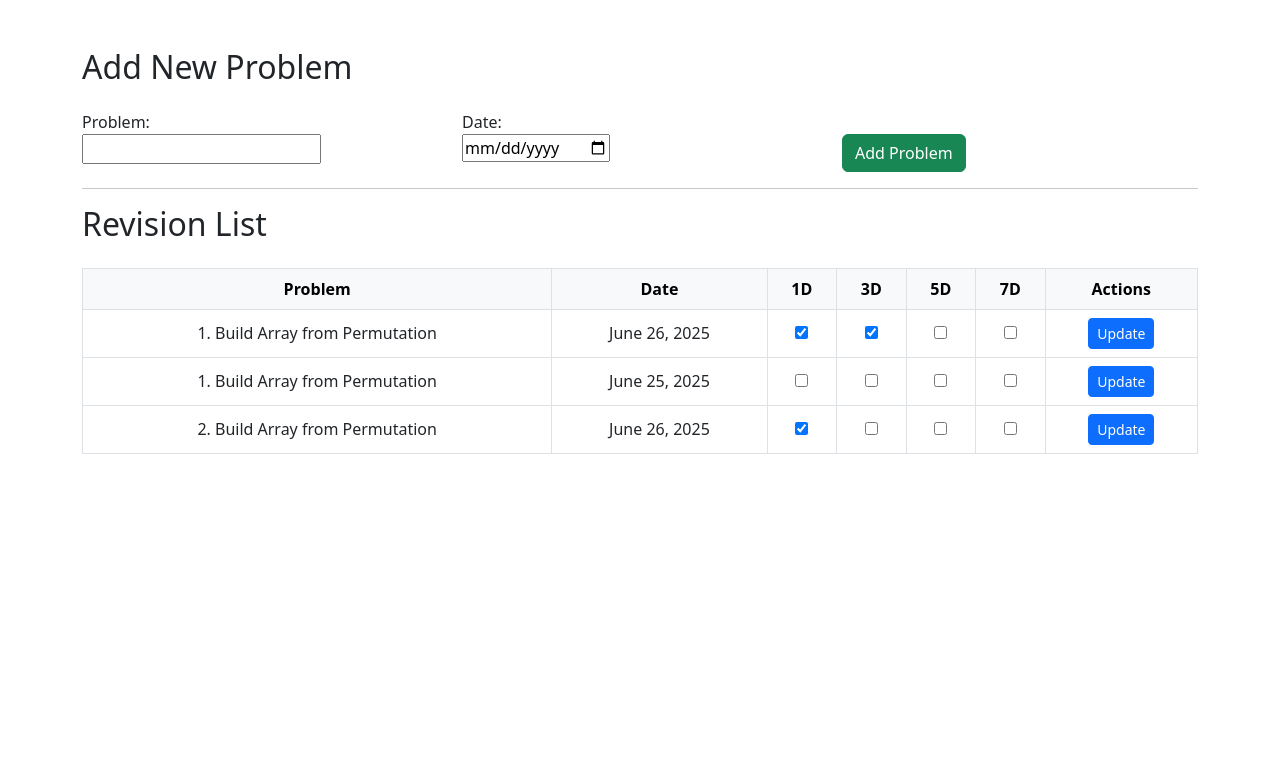
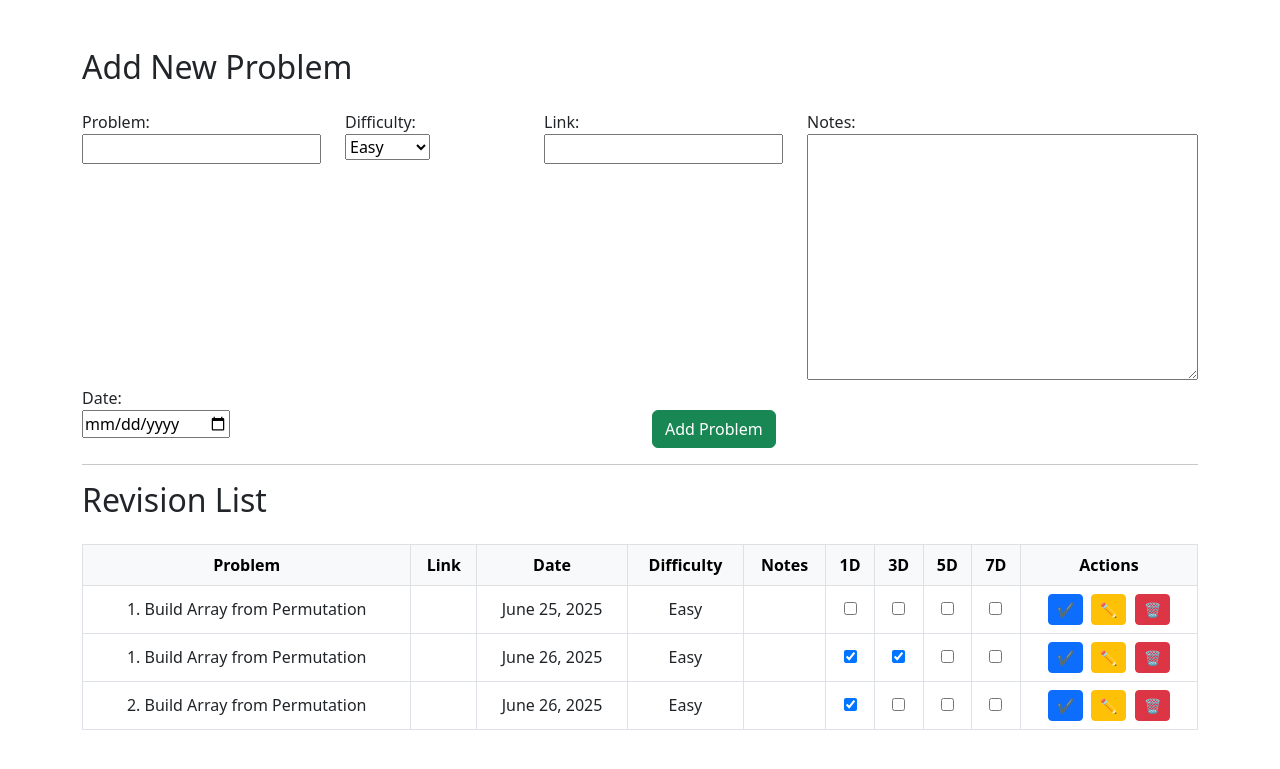
Before and after one commit to aarifzz/Reminder, a Django app: page / in a window 1280 px wide. Shown: the top 769 px of the page. Run offline with Django 4.2, Linux system fonts and the light colour scheme; data comes from the database, SQL or seed files in the repository.

Commit message:
added fields

```diff
--- a/dsatracker/urls.py
+++ b/dsatracker/urls.py
@@ -6,5 +6,8 @@ urlpatterns = [
     path('', views.revision_view, name='revision_view'),
     path('update/<int:pk>/', views.update_problem, name='update_problem'),
     path('check-reminders/', views.check_reminders_view, name='check_reminders'),
+    path('edit/<int:pk>/', views.edit_problem, name='edit_problem'),
+    path('delete/<int:pk>/', views.delete_problem, name='delete_problem'),
+
 
 ]
--- a/tracker/forms.py
+++ b/tracker/forms.py
@@ -4,7 +4,7 @@ from .models import ProblemRevision
 class ProblemRevisionForm(forms.ModelForm):
     class Meta:
         model = ProblemRevision
-        fields = ['problem', 'date', 'day_1', 'day_3', 'day_5', 'day_7']
+        fields = ['problem', 'link', 'date','difficulty','notes', 'day_1', 'day_3', 'day_5', 'day_7']
         widgets = {
             'date': forms.DateInput(attrs={'type': 'date'}),
         }
--- a/tracker/models.py
+++ b/tracker/models.py
@@ -8,8 +8,9 @@ class ProblemRevision(models.Model):
     ]
     problem = models.CharField(max_length=255)
     date = models.DateField()
-    # link = models.URLField()
-    # difficulty = models.CharField(max_length=10, choices=DIFFICULTY_CHOICES)
+    link = models.URLField(default="", blank=True)
+    difficulty = models.CharField(max_length=10, choices=DIFFICULTY_CHOICES,default="Easy")
+    notes = models.TextField(default="", blank=True)
     day_1 = models.BooleanField(default=False)
     day_3 = models.BooleanField(default=False)
     day_5 = models.BooleanField(default=False)
--- a/tracker/templates/revision.html
+++ b/tracker/templates/revision.html
@@ -23,6 +23,18 @@
                 {{ form.problem }}
             </div>
             <div class="col">
+                {{ form.difficulty.label_tag }}<br>
+                {{ form.difficulty }}
+            </div>
+            <div class="col">
+                {{ form.link.label_tag }}<br>
+                {{ form.link }}
+            </div>
+            <div class="col">
+                {{ form.notes.label_tag }}<br>
+                {{ form.notes }}
+            </div>
+            <div class="col">
                 {{ form.date.label_tag }}<br>
                 {{ form.date }}
             </div>
@@ -39,7 +51,10 @@
         <thead class="table-light">
         <tr>
             <th>Problem</th>
+            <th>Link</th>
             <th>Date</th>
+            <th>Difficulty</th>
+            <th>Notes</th>
             <th>1D</th>
             <th>3D</th>
             <th>5D</th>
@@ -53,12 +68,21 @@
             {% csrf_token %}
             <tr>
                 <td>{{ p.problem }}</td>
+                <td>{{ p.link }}</td>
                 <td>{{ p.date }}</td>
+                <td>{{ p.difficulty }}</td>
+                <td>{{ p.notes }}</td>
                 <td><input type="checkbox" name="day_1" {% if p.day_1 %}checked{% endif %}></td>
                 <td><input type="checkbox" name="day_3" {% if p.day_3 %}checked{% endif %}></td>
                 <td><input type="checkbox" name="day_5" {% if p.day_5 %}checked{% endif %}></td>
                 <td><input type="checkbox" name="day_7" {% if p.day_7 %}checked{% endif %}></td>
-                <td><button type="submit" class="btn btn-primary btn-sm">Update</button></td>
+                <td>
+                    <button type="submit" class="btn btn-primary btn-sm me-1">✔️</button>
+                    <a href="{% url 'edit_problem' p.id %}" class="btn btn-warning btn-sm me-1">✏️</a>
+                    <a href="{% url 'delete_problem' p.id %}" class="btn btn-danger btn-sm"
+                    onclick="return confirm('Are you sure you want to delete this problem?');">🗑️</a>
+                </td>
+
             </tr>
         </form>
         {% empty %}
--- a/tracker/views.py
+++ b/tracker/views.py
@@ -11,7 +11,7 @@ def revision_view(request):
     else:
         form = ProblemRevisionForm()
 
-        problems = ProblemRevision.objects.all().order_by('problem')
+        problems = ProblemRevision.objects.all().order_by('date')
     return render(request, 'revision.html', {'form': form, 'problems': problems})
 
 from django.shortcuts import get_object_or_404
@@ -34,3 +34,20 @@ from tracker.check_reminders import run_check  # import your logic function
 def check_reminders_view(request):
     run_check()
     return JsonResponse({'status': 'Reminder check completed'})
+
+def edit_problem(request, pk):
+    problem = get_object_or_404(ProblemRevision, pk=pk)
+    if request.method == 'POST':
+        form = ProblemRevisionForm(request.POST, instance=problem)
+        if form.is_valid():
+            form.save()
+            return redirect('revision_view')
+    else:
+        form = ProblemRevisionForm(instance=problem)
+    return render(request, 'edit_problem.html', {'form': form})
+
+
+def delete_problem(request, pk):
+    problem = get_object_or_404(ProblemRevision, pk=pk)
+    problem.delete()
+    return redirect('revision_view')
```
Also changed, not shown: tracker/templates/edit_problem.html (added, +18 -0 lines), tracker/migrations/0004_problemrevision_difficulty_problemrevision_link_and_more.py (added).
